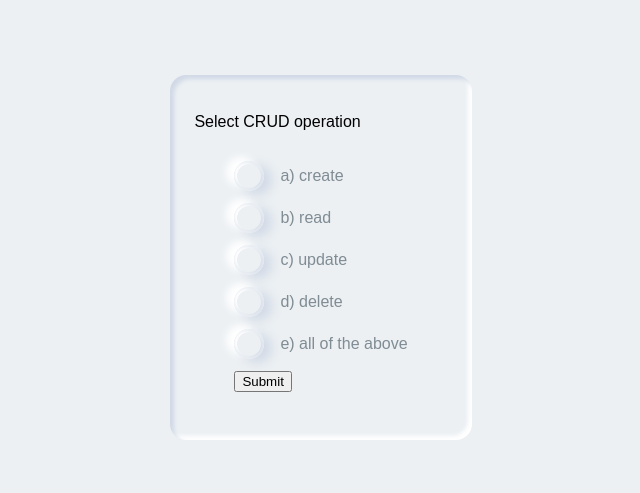
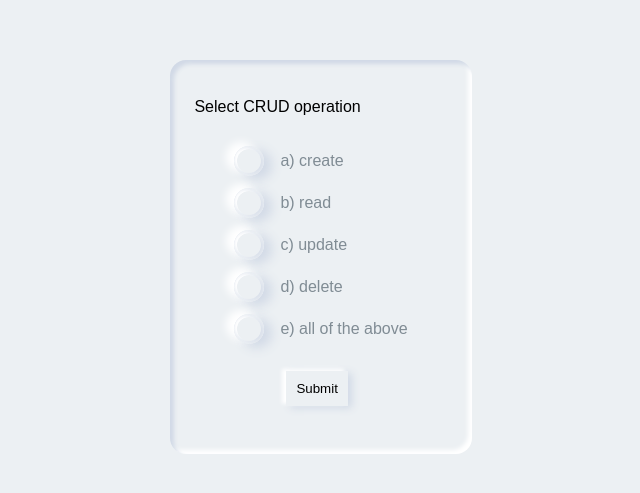
Before and after one commit to BhargavKadali39/mcq_radio_buttons, a plain HTML site: page index.html in a window 1280 px wide. Shown: the part 151-644 px from the top of the page, without its empty margins (319-959 px from the left). Drawn offline with Linux system fonts and the light colour scheme.

Commit message:
Update index.html

```diff
--- a/index.html
+++ b/index.html
@@ -1,4 +1,3 @@
-
 <!DOCTYPE html>
 <html lang="en">
 <head>
@@ -48,7 +47,7 @@
               <span class="text">e) all of the above</span>
             </label>
           </div>
-          <button id="btn" onclick=" checkButton()">Submit</button>
+          <button id="btn" class="but" onclick=" checkButton()">Submit</button>
     </div>
 </body>
 </html>
```
